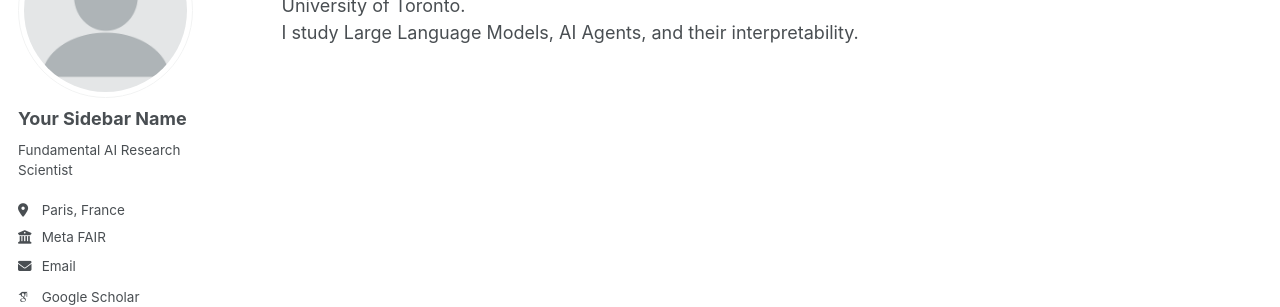
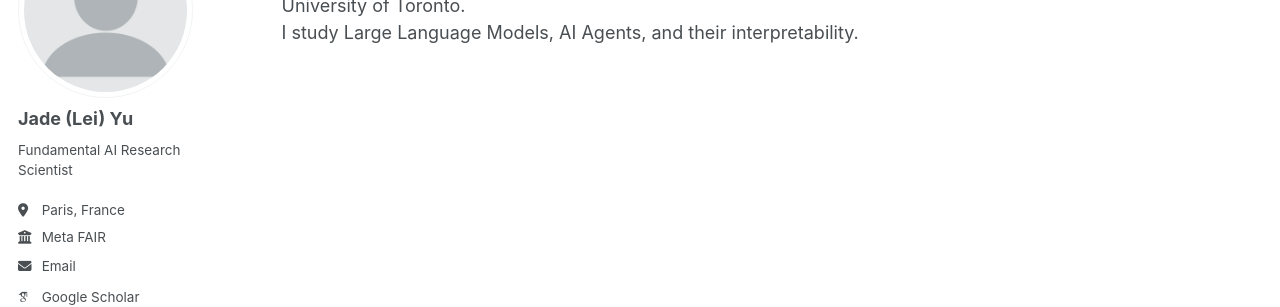
Before and after one commit to jadeleiyu/jadeleiyu-home, a Jekyll site: the page built from _pages/about.md, in a window 1280 px wide. Shown: the part 183-490 px from the top of the page. Built offline with Jekyll 4.4.1, drawn with Linux system fonts in a browser that asks for light colours; some web fonts are replaced.

Commit message:
Update _config.yml

```diff
--- a/_config.yml
+++ b/_config.yml
@@ -22,7 +22,7 @@ repository               : "academicpages/academicpages.github.io"
 author:
   # Biographic information
   avatar           : "profile.png"
-  name             : "Your Sidebar Name"
+  name             : "Jade (Lei) Yu"
   pronouns         : # example: "she/her"
   bio              : "Fundamental AI Research Scientist"
   location         : "Paris, France"
```
